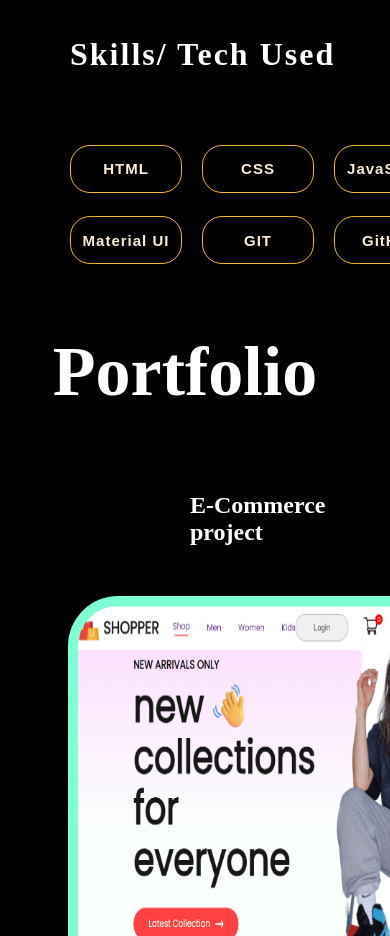
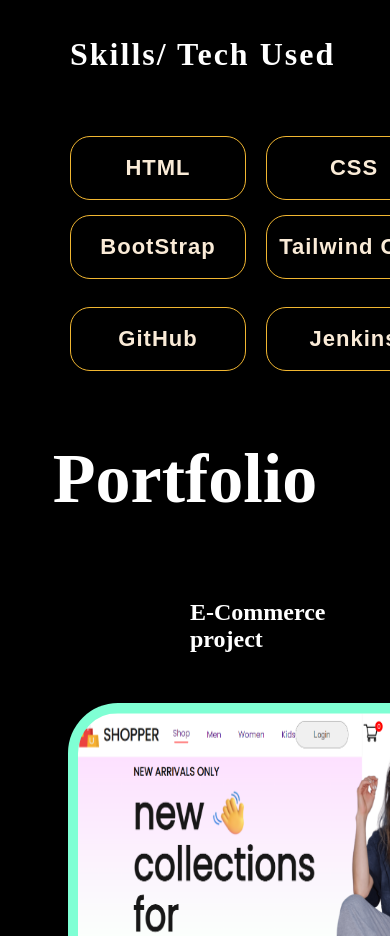
Before and after one commit to thasneemshyju86/My-Portfolio, a React (Create React App) app: page / in a window 390 px wide. Shown: the part 1740-2676 px from the top of the page. Built offline with nearby package versions, Linux system fonts and the light colour scheme.

Commit message:
skills style updated

```diff
--- a/src/components/Skill/about.css
+++ b/src/components/Skill/about.css
@@ -119,4 +119,9 @@ margin-right:7rem;
     .container1 .item2{
         padding-bottom:50px;
     }
+    .container1 button{
+        height:4rem;
+        width:11rem;
+        font-size:22px;
+    }
 }
```
